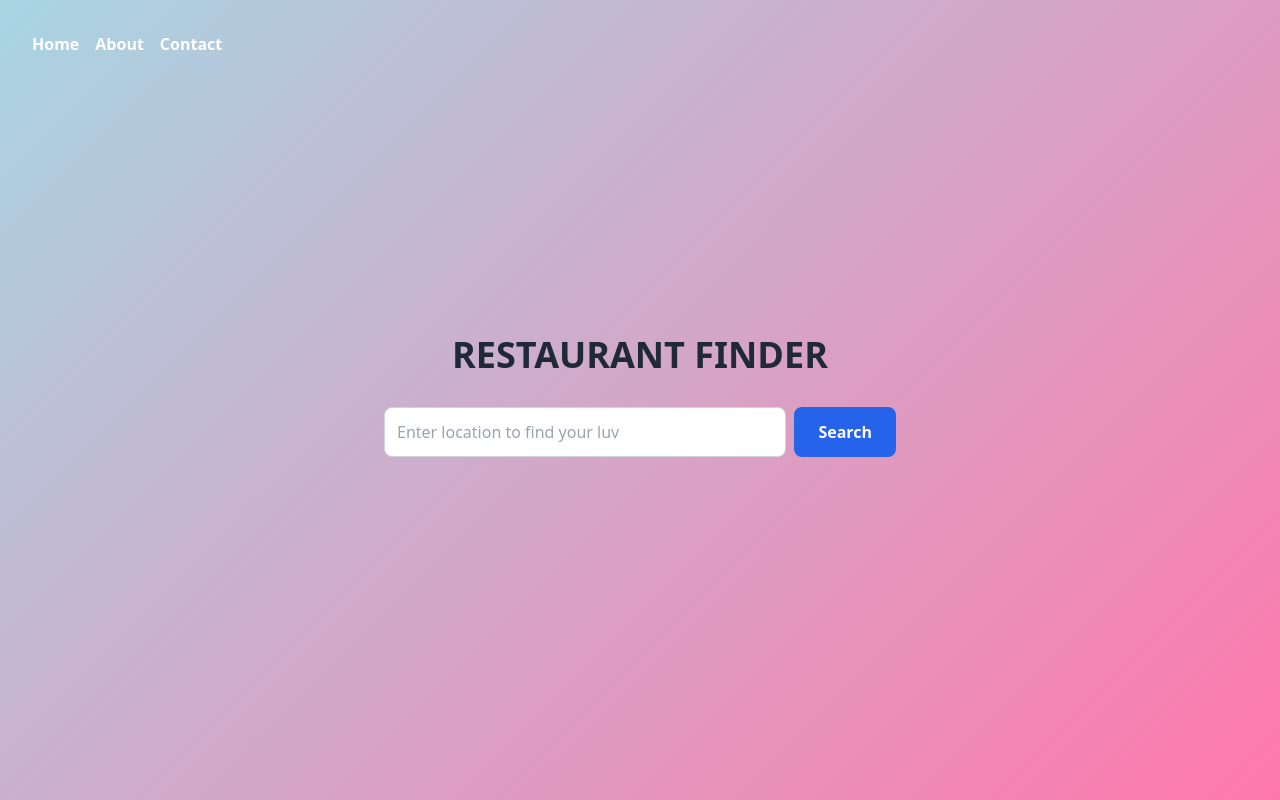
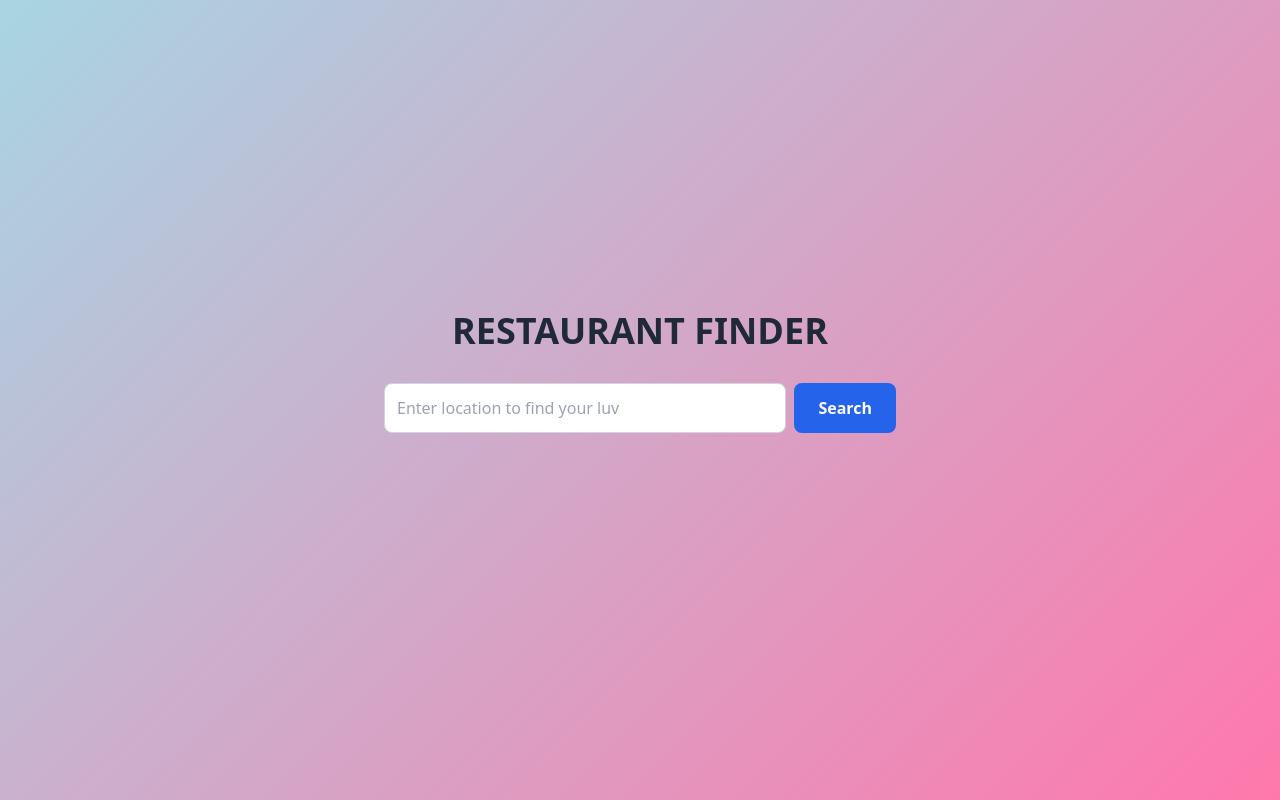
Before and after one commit to daivik-22/restaurant-Project, a FastAPI app: page / in a window 1280 px wide. Run offline with FastAPI, Linux system fonts and the light colour scheme; some libraries are stand-ins or nearby versions.

Commit message:
Update index.html

```diff
--- a/templates/index.html
+++ b/templates/index.html
@@ -12,69 +12,25 @@
             background: linear-gradient(135deg, #a8d5e3 0%, #ff78ac 100%);
             min-height: 100vh;
         }
-
-        .navbar {
-            position: absolute;
-            top: 2rem;
-            left: 2rem;
-            display: flex;
-            gap: 1rem;
-        }
-
-        .navbar a {
-            font-weight: 600;
-            color: white;
-            text-decoration: none;
-            transition: color 0.3s;
-        }
-
-        .navbar a:hover {
-            color: #4a90e2;
-        }
-
         .restaurant-card {
             transition: transform 0.2s ease-in-out, background-color 0.2s ease-in-out;
             cursor: pointer;
         }
-
         .restaurant-card:hover {
             transform: translateY(-5px);
             box-shadow: 0 10px 15px rgba(0, 0, 0, 0.1);
             background-color: #ddd6d6;
         }
-
         .search-btn {
             transition: background-color 0.3s ease;
         }
-
         .search-btn:hover {
             background-color: #1d4ed8;
         }
-
-        .pagination-btn {
-            transition: background-color 0.3s ease;
-        }
-
-        .pagination-btn:hover {
-            background-color: #2563eb;
-        }
-
-        .pagination-btn:disabled {
-            background-color: #d1d5db;
-            cursor: not-allowed;
-        }
     </style>
 </head>
-<body class="flex items-center justify-center flex-col min-h-screen">
-
-    <!-- Navbar -->
-    <div class="navbar">
-        <a href="#">Home</a>
-        <a href="#">About</a>
-        <a href="#">Contact</a>
-    </div>
-
-    <div class="container mx-auto p-6 max-w-4xl mt-16">
+<body class="flex items-center justify-center">
+    <div class="container mx-auto p-6 max-w-4xl">
         <!-- Header -->
         <h1 class="text-4xl font-bold text-gray-800 text-center mb-8">RESTAURANT FINDER</h1>
 
@@ -99,28 +55,19 @@
         <!-- Restaurant List -->
         <div id="restaurant-list" class="grid grid-cols-1 md:grid-cols-2 gap-6"></div>
 
-        <!-- Pagination -->
-        <div id="pagination" class="flex justify-center gap-2 mt-4"></div>
-
         <!-- Error Message -->
         <div id="error-message" class="text-red-500 text-center mt-4"></div>
     </div>
 
     <script>
-        let currentPage = 1;
-        let totalPages = 1;
-
-        async function fetchRestaurants(page = 1) {
-            currentPage = page;
+        async function fetchRestaurants() {
             const location = document.getElementById("location-input").value.trim();
             const restaurantListDiv = document.getElementById("restaurant-list");
             const errorDiv = document.getElementById("error-message");
-            const paginationDiv = document.getElementById("pagination");
 
             // Clear previous results
             restaurantListDiv.innerHTML = "";
             errorDiv.innerHTML = "";
-            paginationDiv.innerHTML = "";
 
             if (!location) {
                 errorDiv.innerHTML = "Please enter a location.";
@@ -128,19 +75,10 @@
             }
 
             try {
-                const response = await fetch(`https://restaurenthefoodluv-b2e5b9ajgrhpcdc0.southindia-01.azurewebsites.net/restaurants/${encodeURIComponent(location)}?page=${page}`);
-                if (!response.ok) {
+                const response = await fetch(`https://restaurenthefoodluv-b2e5b9ajgrhpcdc0.southindia-01.azurewebsites.net/restaurants/${encodeURIComponent(location)}`);                if (!response.ok) {
                     throw new Error(`Failed to fetch: ${response.status}`);
                 }
-                const data = await response.json();
-
-                // Check if data and restaurants are defined
-                if (!data || !Array.isArray(data.restaurants)) {
-                    throw new Error("Invalid API response structure or 'restaurants' not found.");
-                }
-
-                const restaurants = data.restaurants;
-                totalPages = data.totalPages || 1;  // Assuming API returns totalPages if available
+                const restaurants = await response.json();
 
                 if (restaurants.length === 0) {
                     restaurantListDiv.innerHTML = '<p class="text-gray-500 text-center col-span-full">No restaurants found for this location.</p>';
@@ -163,19 +101,6 @@
                         });
                         restaurantListDiv.appendChild(card);
                     });
-
-                    // Display pagination buttons
-                    for (let i = 1; i <= totalPages; i++) {
-                        const btn = document.createElement("button");
-                        btn.innerHTML = i;
-                        btn.className = "pagination-btn bg-blue-600 text-white px-4 py-2 mx-1 rounded-lg font-semibold";
-                        if (i === currentPage) {
-                            btn.disabled = true;
-                            btn.classList.add("bg-blue-300");
-                        }
-                        btn.addEventListener("click", () => fetchRestaurants(i));
-                        paginationDiv.appendChild(btn);
-                    }
                 }
             } catch (error) {
                 errorDiv.innerHTML = `Error: ${error.message}`;
```
